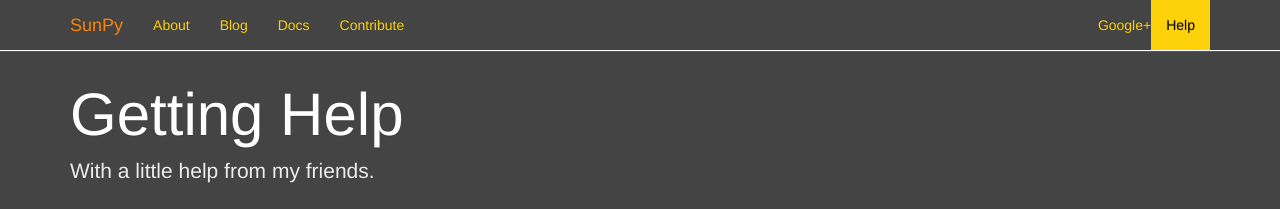
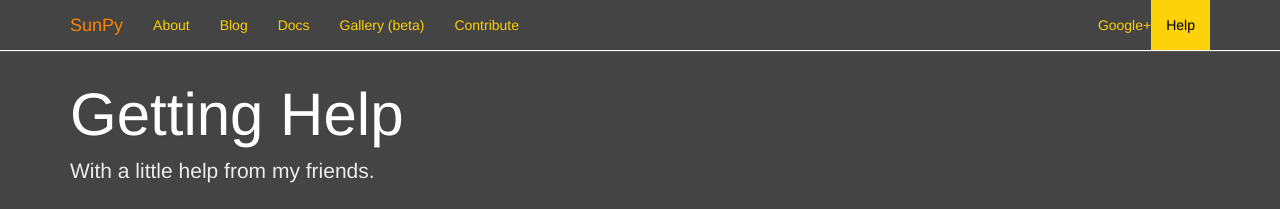
Before and after one commit to sunpy/sunpy.org, a Jekyll site: the page built from help.html, in a window 1280 px wide. Shown: the top 209 px of the page. Built offline with Jekyll 4.4.1, drawn with Linux system fonts in a browser that asks for light colours; nearby versions of some CDN libraries; Markdown is read by kramdown in place of the engine named in the settings; comment, search, counter and statistics services are not loaded.

Commit message:
Add a gallery link.

```diff
--- a/_includes/nav-main.html
+++ b/_includes/nav-main.html
@@ -20,6 +20,9 @@
         <li>
           <a href="http://docs.sunpy.org/en/stable/">Docs</a>
         </li>
+        <li>
+          <a href="http://sunpy.github.io/gallery/index.html">Gallery (beta)</a>
+        </li>
         <li{% if page.slug == "contribute" %} class="active"{% endif %}>
           <a href="{{ site.url }}contribute">Contribute</a>
         </li>
```
